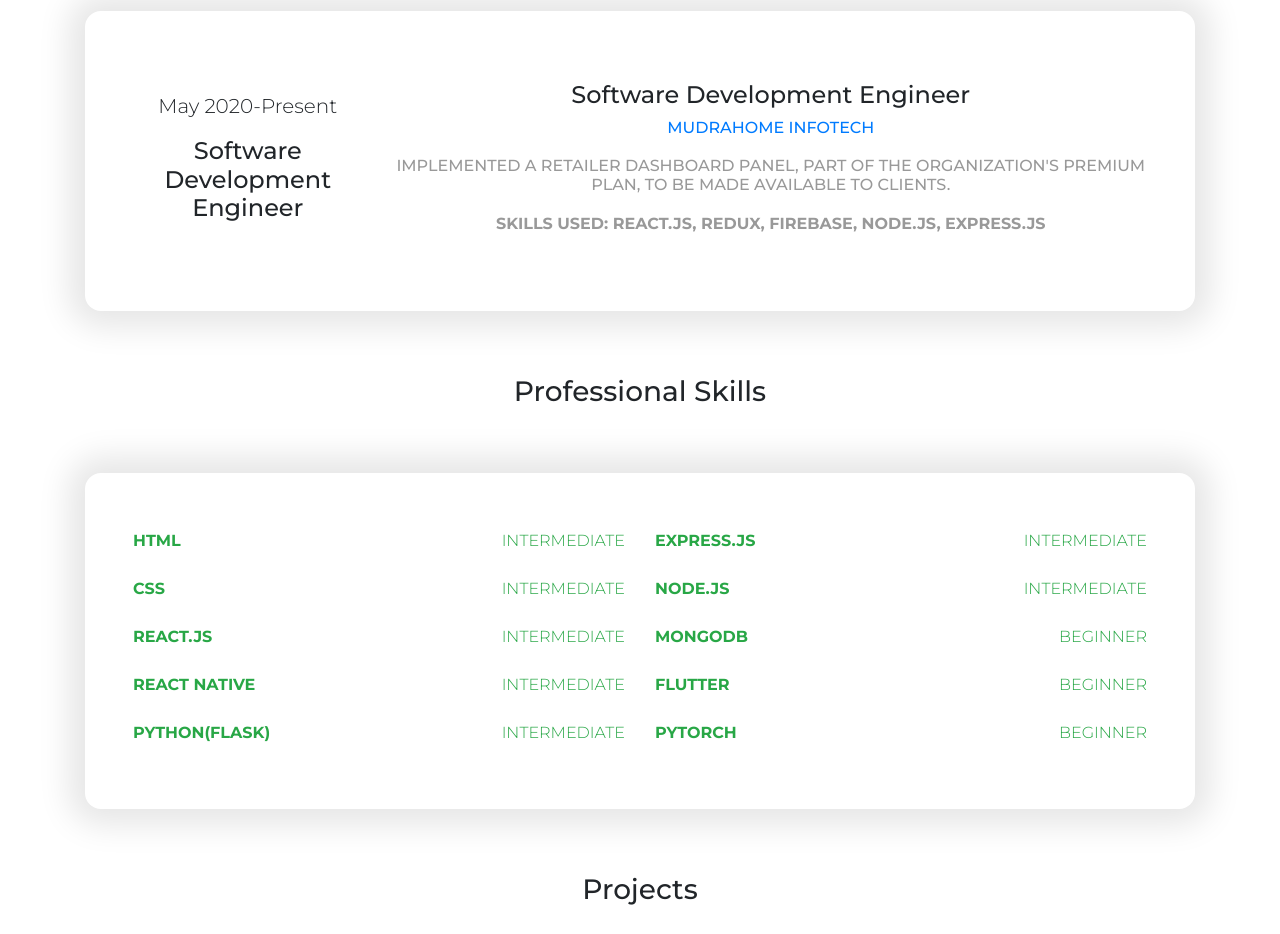
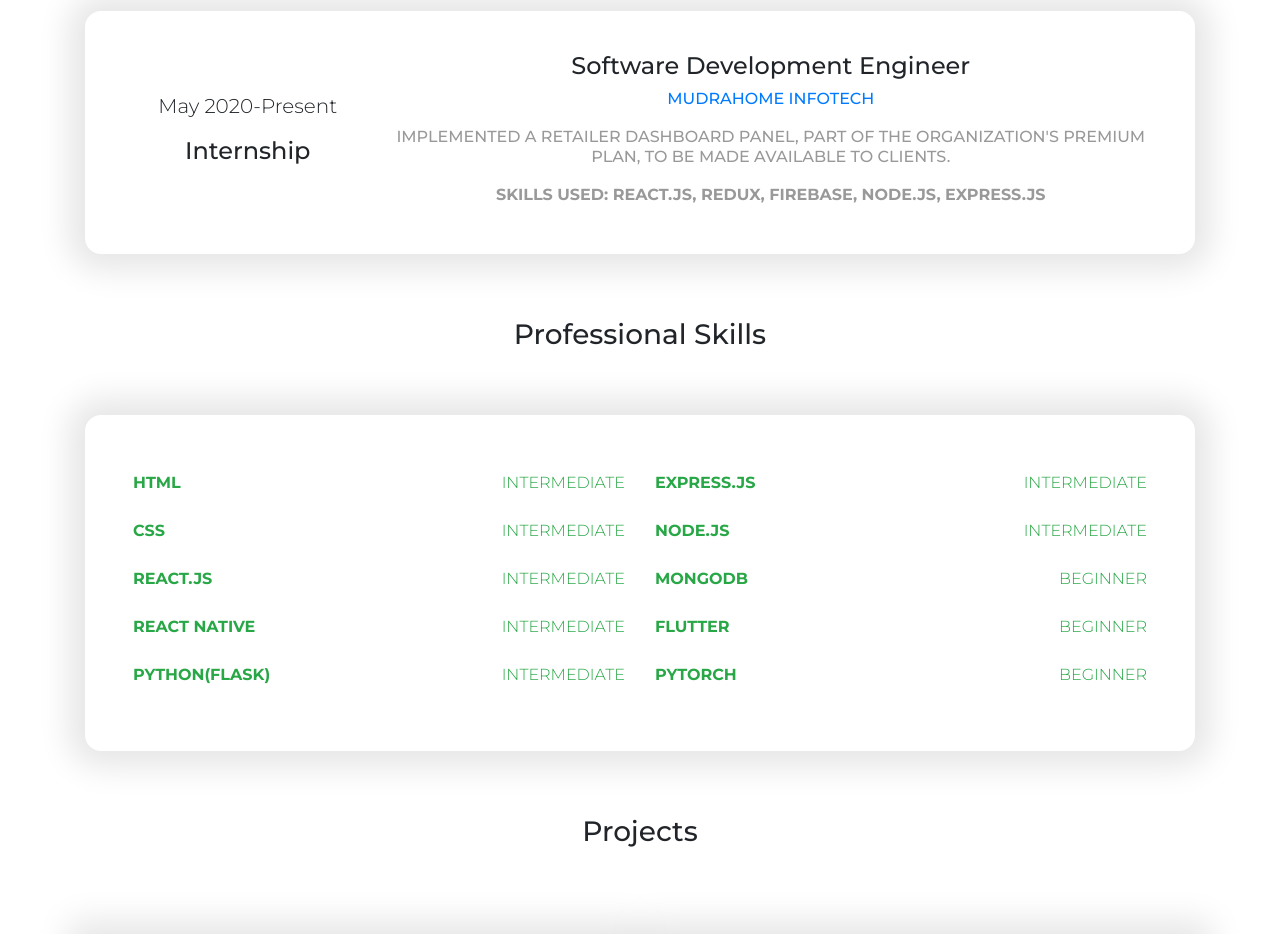
Before and after one commit to yashg160/yashg160.github.io, a plain HTML site: page index.html in a window 1280 px wide. Shown: the part 1180-2114 px from the top of the page. Drawn offline with nearby package versions, Linux system fonts and the light colour scheme.

Commit message:
Changed experience to internship

```diff
--- a/index.html
+++ b/index.html
@@ -227,7 +227,7 @@
 				>
 					<div class="col-md-3 text-center education-title">
 						<p class="lead">May 2020-Present</p>
-						<h4>Software Development Engineer</h4>
+						<h4>Internship</h4>
 					</div>
 					<div class="col-md-9 education-content text-center">
 						<p class="h4">Software Development Engineer</p>
```
